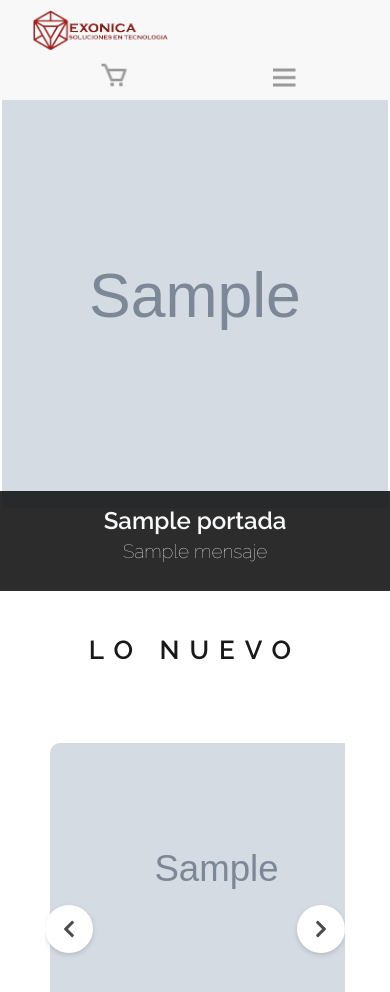
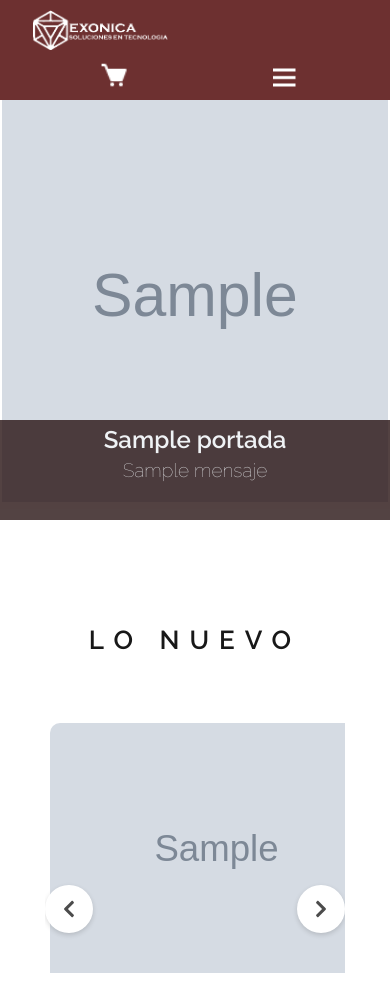
Before and after one commit to Ultimo5560/exonica-online, a Django app: template templates/store/index.html in a window 390 px wide. Shown: the top 992 px of the page. Run offline with Django 3.2, Linux system fonts and the light colour scheme; the template is opened without the code that fills it: most values are stand-ins (such as "Sample title", 1, 10 or a date in 2020); grey boxes marked "Sample" are stand-in pictures; some libraries are stand-ins or nearby versions.

Commit message:
archivo prod

```diff
--- a/static/css/exo-estilos.css
+++ b/static/css/exo-estilos.css
@@ -41,7 +41,7 @@ body{
 .nav{
     display: flex;
     font-size: 13px;
-    background: #f8f8f8;
+    background: #6d3030;
     height: var(--height-nav);
     text-transform: uppercase;
     position: fixed;
@@ -94,7 +94,7 @@ body{
 .nav__astyle{
     display: inline-flex;
     align-items: center;
-    color: #999;
+    color: #fff;
     text-decoration: none;
     line-height: 70px;
     margin-left: 3.1rem;
@@ -115,7 +115,7 @@ body{
 }
 
 .nav__astyle:hover{
-    color: #292929;
+    color: #a07686;
     border: 2px white;
 
 }
@@ -133,7 +133,7 @@ body{
 }
 
 .nav__astyle:hover > .nav__img3{
-    background-image: url(../img/support.png);
+    background-image: url(../img/support-bold.png);
 }
 
 .nav__astyle2{
@@ -189,7 +189,7 @@ body{
     flex-direction: column;
     justify-content:center;
     border-radius: 0 0 0 0;
-    background: #fff;
+    background: rgb(219, 200, 200);
     transform: translate(-100%);
     transition: .4s;
 }
@@ -268,7 +268,7 @@ body{
     width: 25px;
     margin-left: -12px;
     border-radius: 100%;
-    background: rgba(90, 13, 26, 0.897);
+    background: rgba(156, 83, 95, 0.582);
     font-size: 1rem;
 }
 
@@ -277,7 +277,7 @@ body{
 .slider{
     top: var(--height-nav);
     width: 100%;
-    height: 100vh;
+    height: 80vh;
     overflow: hidden;
 }
 
@@ -288,7 +288,7 @@ body{
 
 .slider__contenido{
     width: 100%;
-    height: 100vh;
+    height: 90vh;
     display: flex;
     justify-content: space-around;
     align-items: center;
@@ -297,23 +297,23 @@ body{
 
 
 .slider__contenido > img{
-    height: 100%;
+    height: 77%;
     width: 100%;
     object-fit: cover;
 }
 
 .slider__contenido > div{
     width: 100%;
-    height: 120px;
-    margin-bottom: 0;
+    height: 100px;
+    margin-bottom: 71px;
     position: absolute;
     align-self: end;
-    background: #161616;
-    opacity: .9;
+    background: #291414;
+    opacity: .8;
 }
 
 .slider__contenido h1{
-    margin-top: 15px;
+    margin-top: 5px;
     font-weight: 700;
     font-size: 1.5rem;
     color: #F6F8FA;
@@ -342,8 +342,7 @@ body{
 .Carousel h2{
     font-size: 26px;
     line-height: 38px;
-    padding-bottom: 10px;
-    margin-top: 40px;
+    margin-top: 30px;
     opacity: .9;
     text-transform: uppercase;
     letter-spacing: 10px;
@@ -1040,21 +1039,22 @@ body{
     text-decoration: none;
     background: indigo;
     color: #fff;
-    height: 50px;
+    height: 70px;
     width: 300px;
     text-align: center;
     padding-top: 15px;
     border-radius: 15px;
     transition: .3s;
+    opacity: .7;
 }
 
 .payments__link--trans:hover{
     opacity: .7;
 }
 
-.payments__link--card:hover{
+/**.payments__link--card:hover{
     opacity: .7;
-}
+}**/
 
 .payments__title{
     grid-row: 1/2;
@@ -1252,7 +1252,7 @@ body{
 
 .footer{
     margin-bottom: 0;
-    background-color: #6b5d6b;
+    background-color: #3d1c1c;
     display: flex;
     width: 100%;
     height: 300px;
@@ -1576,7 +1576,7 @@ body{
     left: 15px;
     padding: 0 4px;
     pointer-events: none;
-    transition: .5s transform, color .5s, background .5s, left .9s;
+    transition: .5s transform, color .5s, .5s, left .9s;
 }
 
 .register_link{
@@ -2249,7 +2249,7 @@ body{
         display: flex;
     }
     .slider__contenido > img{
-        height: 100%;
+        height: 70%;
         width: 100%;
         object-fit: cover;
     }
@@ -2405,7 +2405,7 @@ body{
         display: flex;
     }
     .slider__contenido > img{
-        height: 100%;
+        height: 70%;
         width: 100%;
         object-fit: cover;
     }
@@ -2565,7 +2565,7 @@ body{
     }
     /* slider portada */
     .slider__contenido > img{
-        height: 72%;
+        height: 70%;
         width: 99%;
     }
     /* cards */
--- a/templates/includes/footer.html
+++ b/templates/includes/footer.html
@@ -18,10 +18,10 @@
 
     <div class="footer__container">
         <h2 class="footer__text">Nuestras redes sociales:</h2>
-            <a class="footer__link2" href="">
+            <a class="footer__link2" href="https://www.facebook.com/derlyebander">
                 <img class="picture__fb" src="{% static 'img/facebook.png' %}" alt="">
             </a>
-            <a class="footer__link2" href="">
+            <a class="footer__link2" href="https://web.whatsapp.com/">
                 <img class="picture__whats" src="{% static 'img/whatsapp.png' %}" alt="">
             </a>
         </div>
--- a/templates/store/car-shop.html
+++ b/templates/store/car-shop.html
@@ -95,8 +95,8 @@
                     <p>Hacer deposito o transferencia</p>
                 </a>
                 <img class="carshop__img_card" src="{% static 'img/payments-card.svg' %}" alt="">
-                <a class="payments__link--card" href="{% url 'store_app:payment_paypal' %}">
-                    <p>Pagar con tarjeta</p>
+                <a class="payments__link--card" href="#">
+                    <p>Pagar con tarjeta<br>(Opcion no disponible)</p>
                 </a>
         </div>
     </div>
--- a/templates/store/index.html
+++ b/templates/store/index.html
@@ -20,6 +20,8 @@
 {% include 'includes/header.html' %}
 
 {% if portada %}
+
+
     <div class="slider">
         <div class="slider__contenedor">
             {% for an in portada %}
--- a/templates/store/payment.html
+++ b/templates/store/payment.html
@@ -48,7 +48,7 @@
             <p class="carshop__text_total total--paypal">Total: ${{ order | floatformat:2 | intcomma }}</p>
             <div id="paymentInfo">
                 <div>
-                    <div id="paypal-button-container"></div>
+                    <!-- <div id="paypal-button-container"></div> -->
                 </div>
             </div>
         </div>
```
Also changed, not shown: media/articulo/cam_vent.jpg, media/portada/panel_solar1.jpg, static/img/cart.png, static/img/category-bold.png, static/img/category.png, static/img/exologow.png, static/img/home-bold.png, static/img/home.png, static/img/menu.png, static/img/store-bold.png, static/img/store.png, static/img/support-bold.png (added), static/img/support.png.
